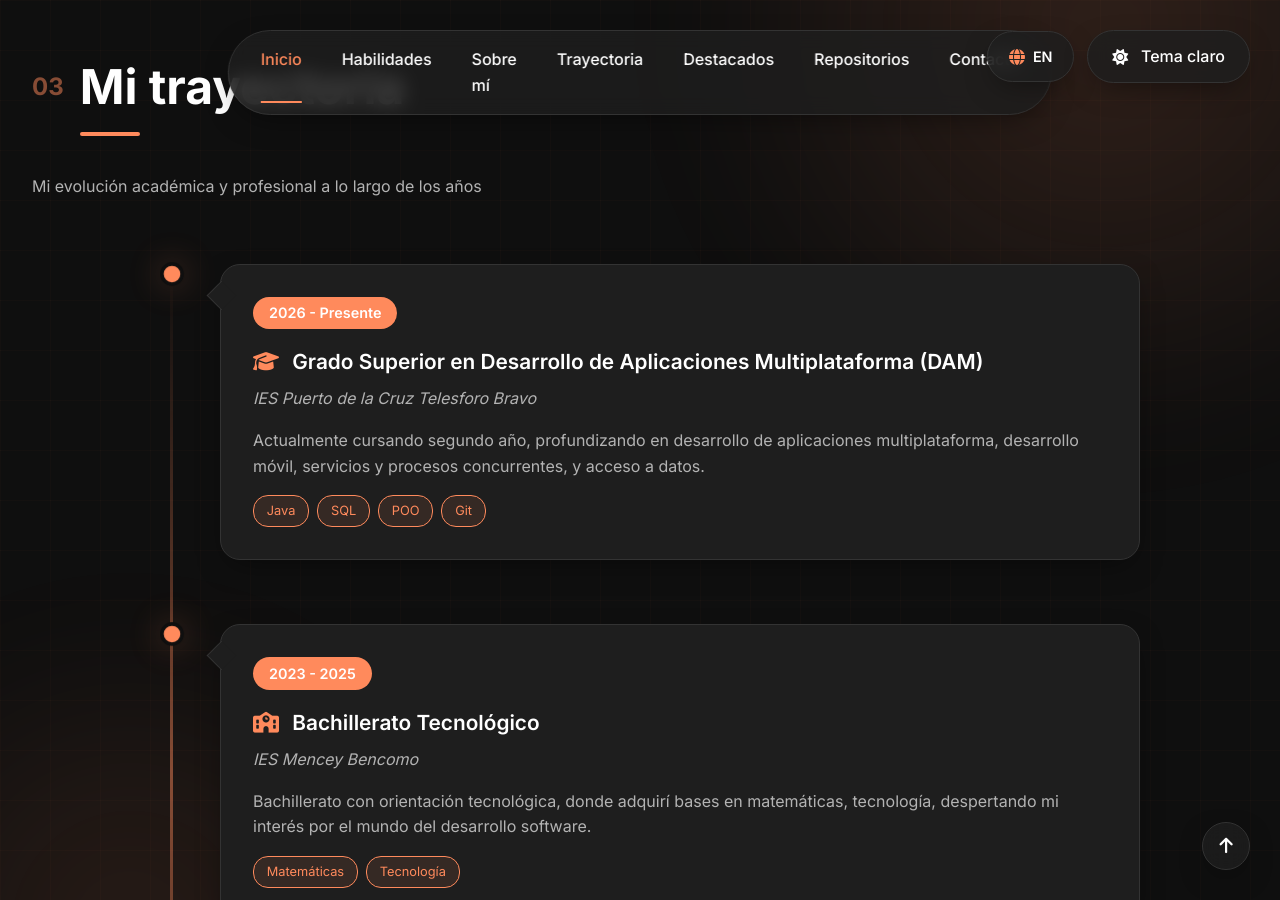
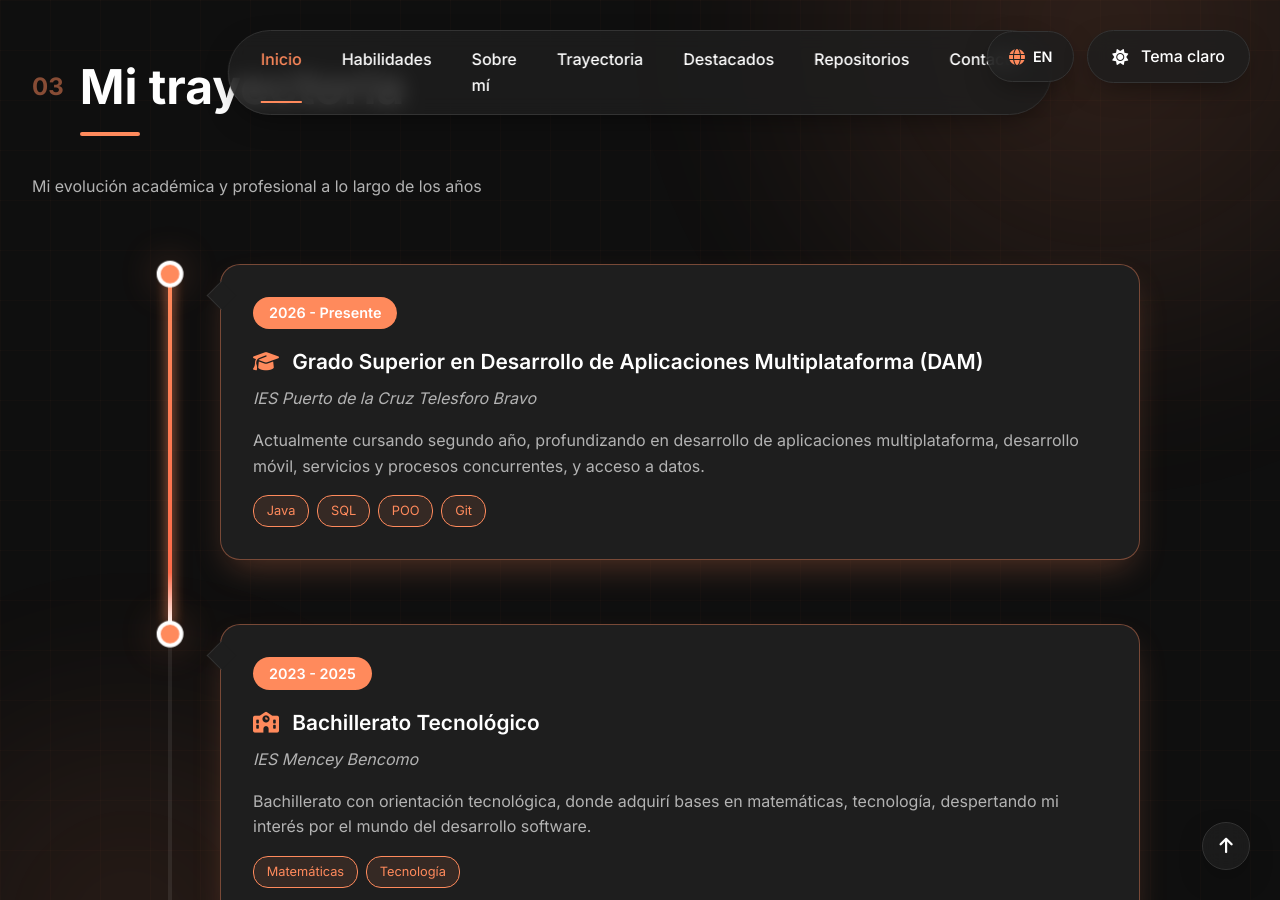
Before and after one commit to Lospro772/Lospro772.github.io, a Jekyll site: the page index.html, which Jekyll copies as it is, in a window 1280 px wide and 900 px high, scrolled down 2712 px. Built offline with Jekyll 4.4.1, drawn with Linux system fonts in a browser that asks for light colours.

Commit message:
Linea interactiva de mi trayectoría

```diff
--- a/assets/css/base.css
+++ b/assets/css/base.css
@@ -1007,72 +1007,86 @@ section {
   margin: 0 auto;
 }
 
+/* Línea base estática (guía tenue) */
 .timeline::before {
   content: '';
   position: absolute;
-  left: 30px;
-  top: 0;
-  height: 100%;
-  width: 3px;
-  background: linear-gradient(to bottom, transparent, var(--accent-primary), transparent);
-  opacity: 0.3;
-  animation: timelinePulse 3s ease-in-out infinite;
-}
-
-@keyframes timelinePulse {
-  0%, 100% {
-    opacity: 0.2;
-  }
-  50% {
-    opacity: 0.5;
-  }
+  left: 28px;
+  top: var(--first-dot-y, 10px);
+  height: var(--track-height, calc(100% - 20px));
+  width: 4px;
+  background: rgba(255, 255, 255, 0.08);
+  border-radius: 4px;
+  z-index: 1;
+}
+
+/* Haz de luz de progreso dinámico que sigue el scroll */
+.timeline-progress-bar {
+  position: absolute;
+  left: 28px;
+  top: var(--first-dot-y, 10px);
+  width: 4px;
+  height: 0;
+  max-height: var(--track-height, 100%);
+  background: linear-gradient(
+    to bottom,
+    var(--accent-primary),
+    #ff6b4a 85%,
+    #ffffff 100%
+  );
+  border-radius: 4px;
+  box-shadow: 0 0 12px var(--accent-primary), 0 0 20px var(--accent-glow);
+  z-index: 2;
+  pointer-events: none;
+  transition: height 0.08s linear;
 }
 
 .timeline-item {
   position: relative;
   padding-left: 80px;
   margin-bottom: 4rem;
-  opacity: 0;
-  animation: slideInTimeline 0.8s ease forwards;
-}
-
-.timeline-item:nth-child(1) { animation-delay: 0.1s; }
-.timeline-item:nth-child(2) { animation-delay: 0.3s; }
-.timeline-item:nth-child(3) { animation-delay: 0.5s; }
-.timeline-item:nth-child(4) { animation-delay: 0.7s; }
-
-@keyframes slideInTimeline {
-  from {
-    opacity: 0;
-    transform: translateX(-30px);
-  }
-  to {
-    opacity: 1;
-    transform: translateX(0);
-  }
+  opacity: 0.35;
+  transform: translateY(20px);
+  transition: opacity 0.5s ease, transform 0.5s cubic-bezier(0.2, 0, 0, 1);
+  z-index: 4;
+}
+
+.timeline-item.active {
+  opacity: 1;
+  transform: translateY(0);
+  z-index: 5;
 }
 
 .timeline-dot {
   position: absolute;
-  left: 22px;
+  left: 20px;
   top: 0;
   width: 20px;
   height: 20px;
   border-radius: 50%;
+  background: var(--bg-card);
+  border: 3px solid var(--border-color);
+  box-shadow: none;
+  z-index: 6;
+  transition: all 0.4s cubic-bezier(0.2, 0, 0, 1);
+}
+
+.timeline-item.active .timeline-dot {
   background: var(--accent-primary);
-  border: 3px solid var(--bg-primary);
-  box-shadow: 0 0 20px var(--accent-glow);
-  z-index: 2;
+  border-color: #ffffff;
+  box-shadow: 0 0 20px var(--accent-primary), 0 0 35px var(--accent-glow);
+  transform: scale(1.25);
   animation: dotPulse 2s ease-in-out infinite;
+  z-index: 7;
 }
 
 @keyframes dotPulse {
   0%, 100% {
-    transform: scale(1);
+    transform: scale(1.25);
     box-shadow: 0 0 20px var(--accent-glow);
   }
   50% {
-    transform: scale(1.2);
+    transform: scale(1.35);
     box-shadow: 0 0 30px var(--accent-glow);
   }
 }
@@ -1083,8 +1097,13 @@ section {
   border-radius: 20px;
   padding: 2rem;
   position: relative;
-  transition: all 0.3s ease;
+  transition: all 0.3s cubic-bezier(0.2, 0, 0, 1);
   box-shadow: var(--card-shadow);
+}
+
+.timeline-item.active .timeline-content {
+  border-color: rgba(255, 138, 92, 0.4);
+  box-shadow: 0 15px 35px -10px var(--accent-glow);
 }
 
 .timeline-content:hover {
@@ -1758,7 +1777,13 @@ section {
   }
 
   .timeline::before {
-    left: 20px;
+    left: 18px;
+    width: 4px;
+  }
+
+  .timeline-progress-bar {
+    left: 18px;
+    width: 4px;
   }
 
   .timeline-item {
@@ -1766,9 +1791,9 @@ section {
   }
 
   .timeline-dot {
-    left: 12px;
-    width: 15px;
-    height: 15px;
+    left: 10px;
+    width: 20px;
+    height: 20px;
   }
 
   .timeline-content::before {
--- a/index.html
+++ b/index.html
@@ -14,7 +14,7 @@
   <link rel="shortcut icon" href="assets/img/favicon.svg">
 
   <!-- Estilos base (siempre se carga) -->
-  <link rel="stylesheet" href="assets/css/base.css?v=2">
+  <link rel="stylesheet" href="assets/css/base.css?v=5">
   <!-- Tema (cambia entre dark/light) -->
   <link id="theme-style" rel="stylesheet" href="assets/css/dark-theme.css">
 
@@ -372,6 +372,9 @@
 
       <div class="timeline-container">
         <div class="timeline">
+          <!-- Haz de luz de progreso reactivo al scroll -->
+          <div class="timeline-progress-bar" id="timelineProgressBar"></div>
+
           <!-- 2026 - Actualidad -->
           <div class="timeline-item fade-in-up">
             <div class="timeline-dot"></div>
@@ -1657,6 +1663,75 @@
       });
     }
 
+    // ===== TRAZADO DE LUZ EN LÍNEA DE TIEMPO =====
+    function initTimelineProgress() {
+      const timeline = document.querySelector('.timeline');
+      const progressBar = document.getElementById('timelineProgressBar');
+      const items = document.querySelectorAll('.timeline-item');
+      if (!timeline || !progressBar || items.length === 0) return;
+
+      let ticking = false;
+
+      function updateProgress() {
+        const firstItem = items[0];
+        const lastItem = items[items.length - 1];
+        const firstDot = firstItem.querySelector('.timeline-dot');
+        const lastDot = lastItem.querySelector('.timeline-dot');
+        if (!firstDot || !lastDot) return;
+
+        // Centros exactos de los círculos respecto al contenedor .timeline
+        const firstDotCenter = firstItem.offsetTop + firstDot.offsetTop + (firstDot.offsetHeight / 2);
+        const lastDotCenter = lastItem.offsetTop + lastDot.offsetTop + (lastDot.offsetHeight / 2);
+        const maxDistance = Math.max(0, lastDotCenter - firstDotCenter);
+
+        timeline.style.setProperty('--first-dot-y', `${firstDotCenter}px`);
+        timeline.style.setProperty('--track-height', `${maxDistance}px`);
+
+        const firstDotRect = firstDot.getBoundingClientRect();
+        const windowHeight = window.innerHeight;
+
+        // Comienza cuando el primer círculo llega al 68% de la pantalla
+        const startTrigger = windowHeight * 0.68;
+        const currentScrolled = startTrigger - firstDotRect.top;
+
+        // Limita la distancia exacta entre 0 y maxDistance (nunca sobrepasa el último círculo)
+        const distance = Math.max(0, Math.min(maxDistance, currentScrolled));
+
+        progressBar.style.top = `${firstDotCenter}px`;
+        progressBar.style.height = `${distance}px`;
+
+        // Activar cada hito cuando el haz de luz lo alcanza
+        items.forEach(item => {
+          const dot = item.querySelector('.timeline-dot');
+          if (!dot) return;
+          const dotRect = dot.getBoundingClientRect();
+          if (dotRect.top <= startTrigger + 10) {
+            item.classList.add('active');
+          } else {
+            item.classList.remove('active');
+          }
+        });
+
+        ticking = false;
+      }
+
+      window.addEventListener('scroll', () => {
+        if (!ticking) {
+          requestAnimationFrame(updateProgress);
+          ticking = true;
+        }
+      }, { passive: true });
+
+      window.addEventListener('resize', () => {
+        if (!ticking) {
+          requestAnimationFrame(updateProgress);
+          ticking = true;
+        }
+      }, { passive: true });
+
+      updateProgress();
+    }
+
     // ===== SCROLLSPY (SECCIÓN ACTIVA EN MENÚ) =====
     function initScrollspy() {
       const sections = document.querySelectorAll('section[id]');
```
Also changed, not shown: other parts of index.html (+3 -0 lines), 2 other files.
